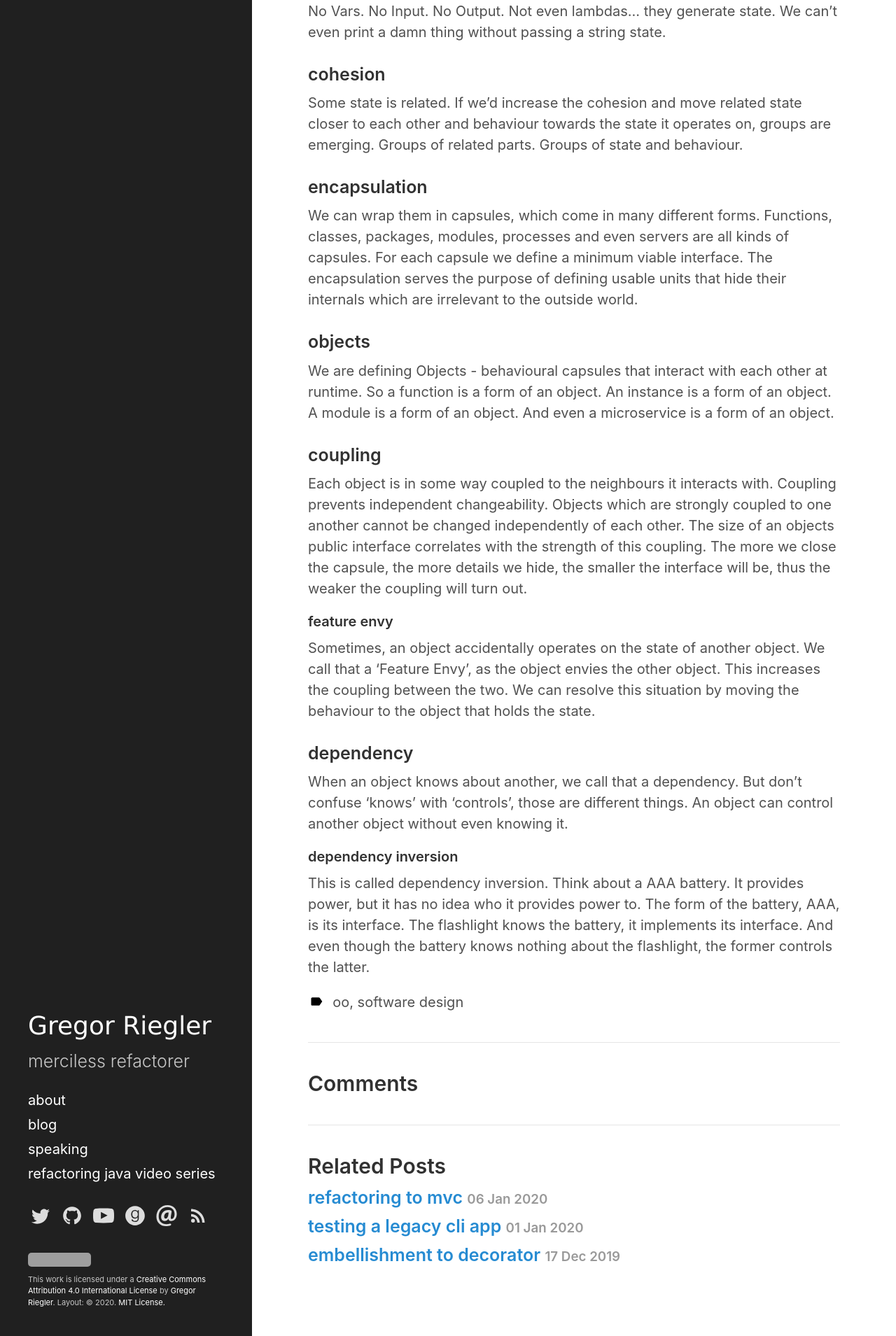
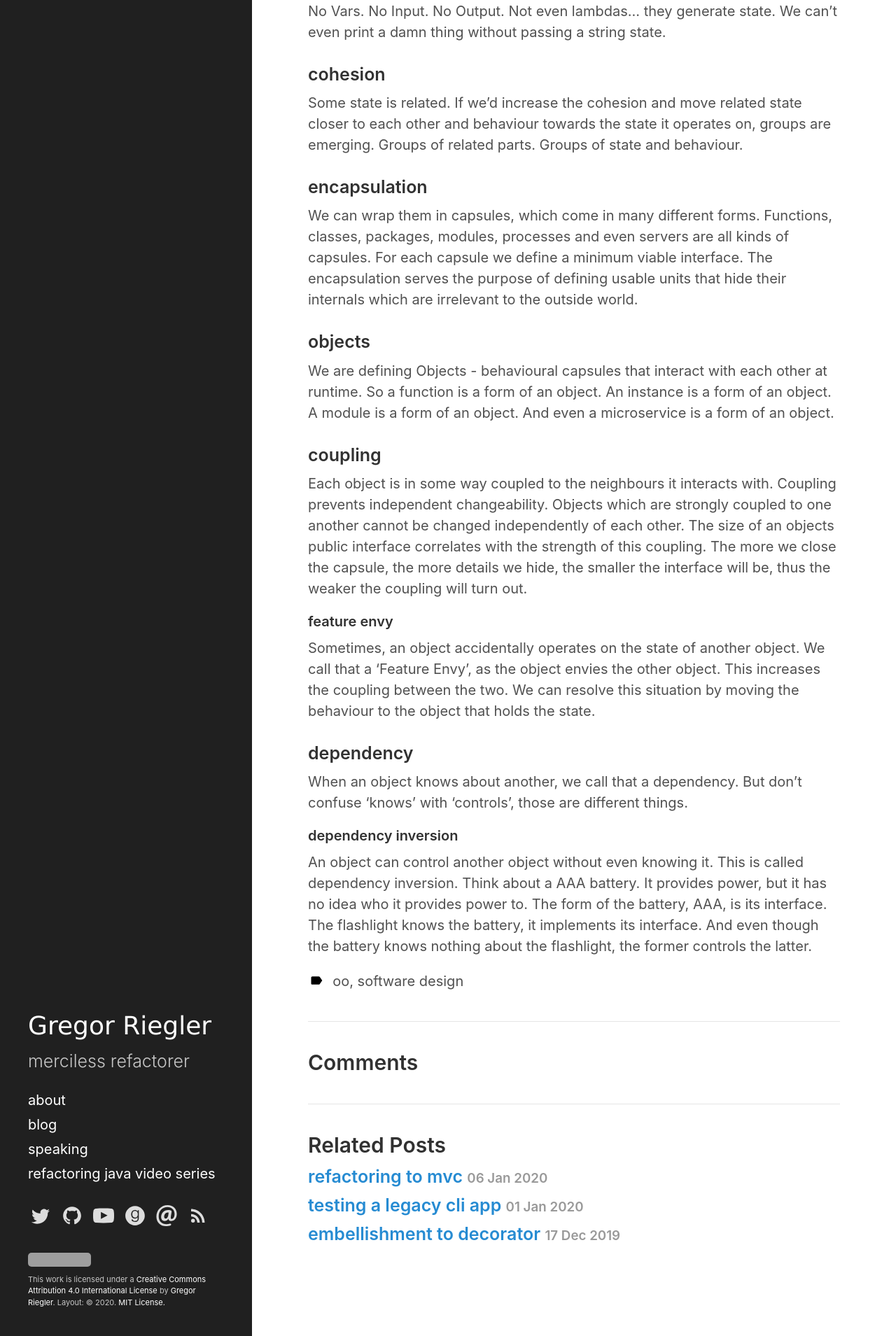
Before and after one commit to gregorriegler/gregorriegler.github.io, a Jekyll site: the page built from _posts/2020-01-12-yet-another-explanation-about-object-orientation.md, in a window 1280 px wide. Shown: the part 1008-2917 px from the top of the page at 70% size. Built offline with Jekyll 4.4.1, drawn with Linux system fonts in a browser that asks for light colours; comment, search, counter and statistics services are not loaded; grey boxes are pictures that could not be loaded.

```diff
--- a/_posts/2020-01-12-yet-another-explanation-about-object-orientation.md
+++ b/_posts/2020-01-12-yet-another-explanation-about-object-orientation.md
@@ -64,9 +64,9 @@ We can resolve this situation by moving the behaviour to the object that holds t
 ### dependency
 When an object knows about another, we call that a dependency.
 But don't confuse 'knows' with 'controls', those are different things.
-An object can control another object without even knowing it.
 
 #### dependency inversion
+An object can control another object without even knowing it.
 This is called dependency inversion.
 Think about a AAA battery. It provides power, but it has no idea who it provides power to.
 The form of the battery, AAA, is its interface.
```
